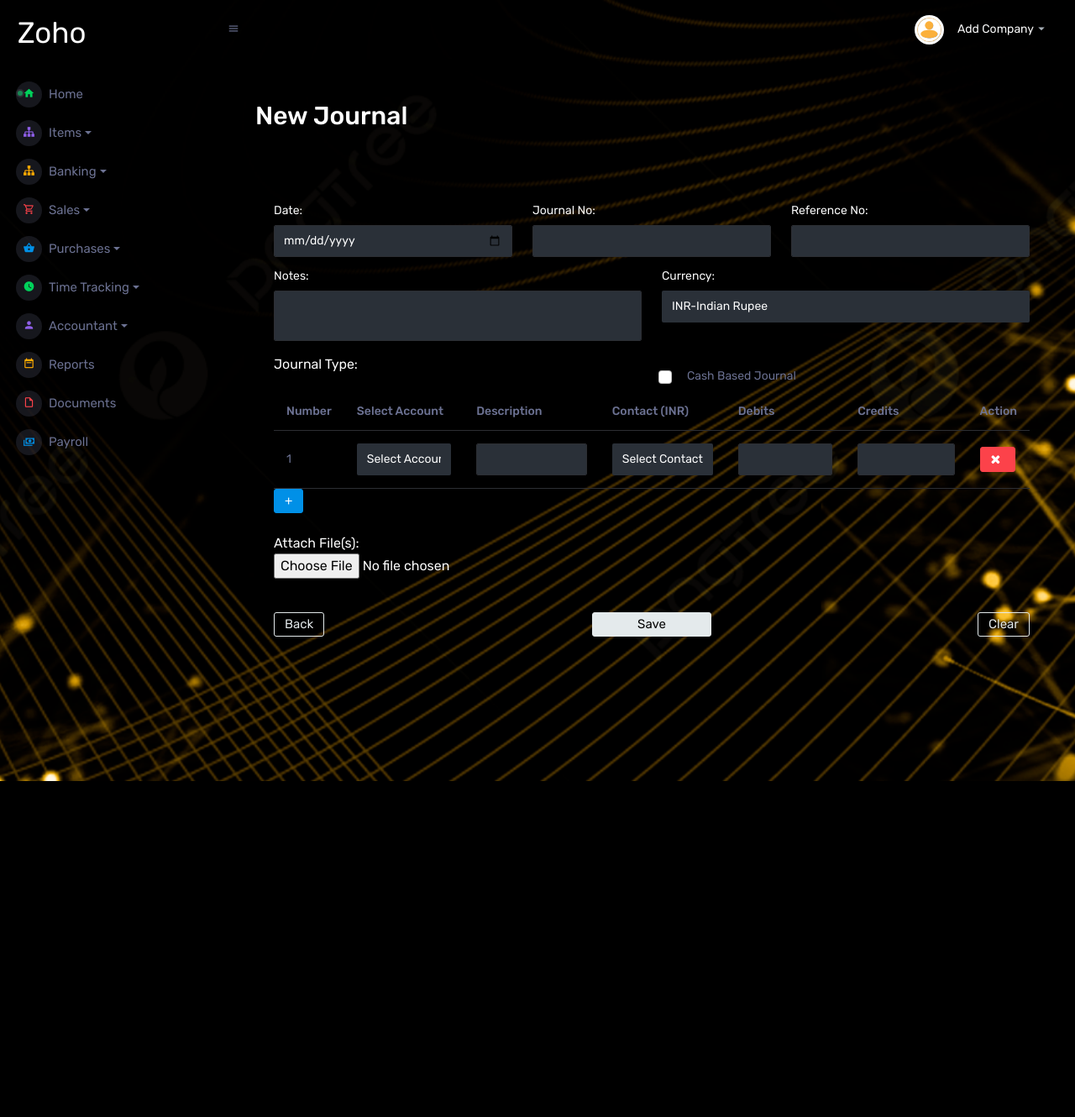
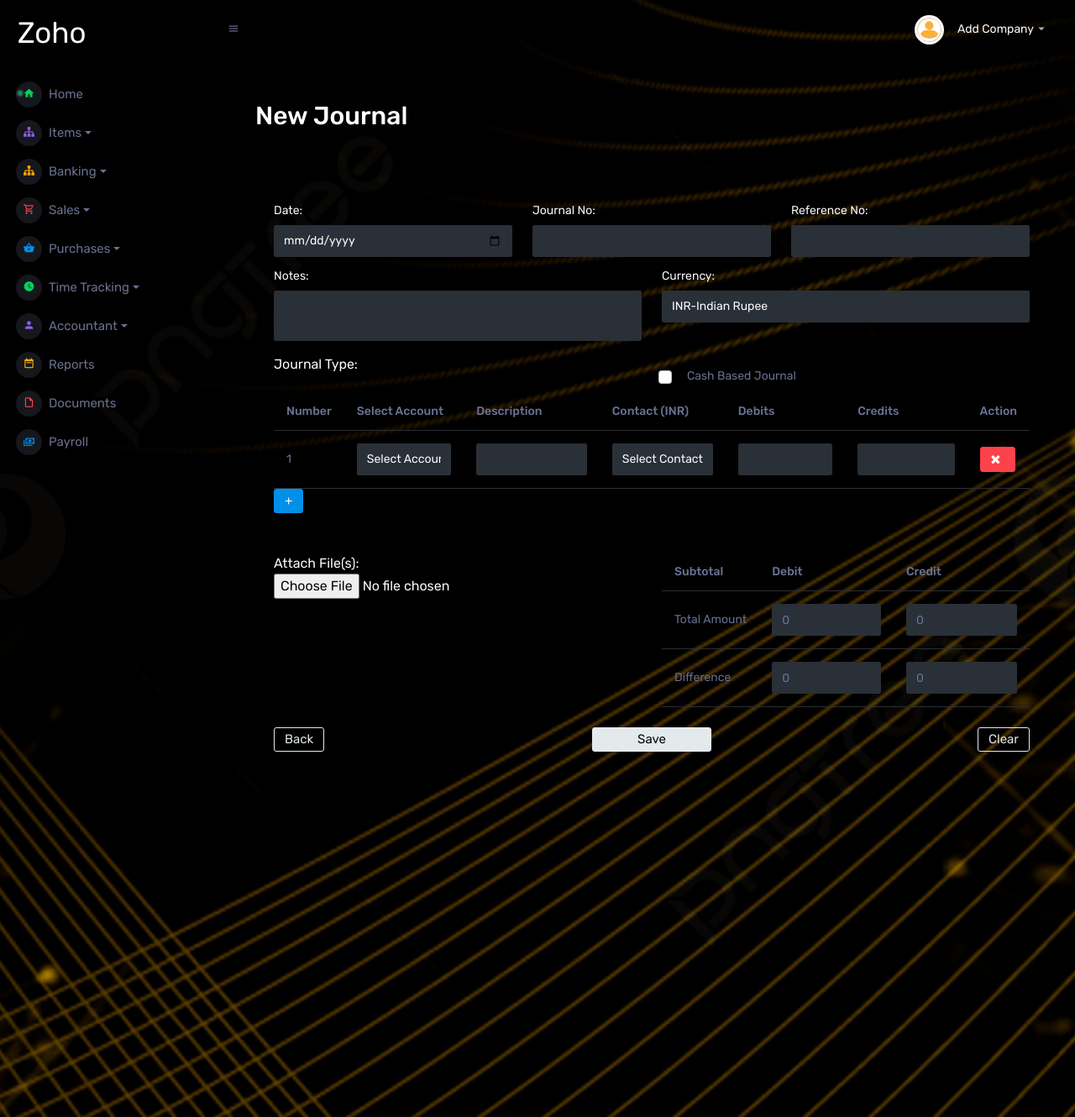
Before and after one commit to mirnafalak8/zoho, a Django app: page /add_journal/ in a window 1280 px wide. Shown: the whole page at 84% size. Before the commit the page ends 930 px from the top, so only its background shows below. Run offline with Django 4.2, Linux system fonts and the light colour scheme; some libraries are stand-ins or nearby versions.

Commit message:
update form

```diff
--- a/zohoapp/templates/add_journal.html
+++ b/zohoapp/templates/add_journal.html
@@ -10,7 +10,7 @@
         margin-top: 5rem;
     }
 </style>
-<section  style="height: 100vh; overflow: auto;">
+<section style="height: 150vh; overflow: auto;">
     <div class="container">
         <div class="row justify-content-center">
             <div class="col-md-12">
@@ -22,19 +22,19 @@
                     <div class="row">
                         <div class="col-md-4">
                             <div class="form-group">
-                                <label for="date">Date:</label>
+                                <label for="">Date:</label>
                                 <input type="date" name="date" class="form-control" required>
                             </div>
                         </div>
                         <div class="col-md-4">
                             <div class="form-group">
-                                <label for="journal_no">Journal No:</label>
+                                <label for="">Journal No:</label>
                                 <input type="text" name="journal_no" class="form-control" required>
                             </div>
                         </div>
                         <div class="col-md-4">
                             <div class="form-group">
-                                <label for="reference_no">Reference No:</label>
+                                <label for="">Reference No:</label>
                                 <input type="text" name="reference_no" class="form-control">
                             </div>
                         </div>
@@ -42,13 +42,13 @@
                     <div class="row">
                         <div class="col-md-6">
                             <div class="form-group">
-                                <label for="notes">Notes:</label>
+                                <label for="">Notes:</label>
                                 <textarea name="notes" class="form-control" style="height: 60px;"></textarea>
                             </div>
                         </div>
                         <div class="col-md-6">
                             <div class="form-group">
-                                <label for="currency">Currency:</label>
+                                <label for="">Currency:</label>
                                 <select name="currency" class="form-control">
                                     <option value="INR">INR-Indian Rupee</option>
                                 </select>
@@ -84,7 +84,9 @@
                                 <td>
                                     <select name="account" class="form-control">
                                         <option value="">Select Account</option>
-                                    <option value="account1">Account 1</option>
+                                        {% for account in accounts %}
+                                        <option value="{{ account.accountName }}">{{ account.accountName }}</option>
+                                        {% endfor %}
                                     </select>
                                 </td>
                                 <td><input type="text" name="description" class="form-control"></td>
@@ -94,20 +96,44 @@
                                         <option value="contact1">Contact 1</option>
                                     </select>
                                 </td>
-                                <td><input type="number" name="debits" class="form-control"></td>
-                                <td><input type="number" name="credits" class="form-control"></td>
+                                <td><input type="number" name="debits" class="form-control" onchange="calculateTotals()"></td>
+                                <td><input type="number" name="credits" class="form-control" onchange="calculateTotals()"></td>
                                 <td><button type="button" class="btn btn-danger" onclick="deleteRow(this)"><i class="fa fa-times"></i></button></td>
                             </tr>
                         </tbody>
                     </table>
                     <button type="button" class="btn btn-primary" onclick="addRow()">+</button>
                     <br><br>
-                    <div class="row">
-                        <div class="col-md-12">
+                    <div class="row mt-4">
+                        <div class="col-md-6">
                             <label for="">Attach File(s):</label>
                             <div class="form-group">
                                 <input type="file" name="attachment" class="form-control-file">
                             </div>
+                        </div>
+
+                        <div class="col-md-6">
+                            <table class="table">
+                                <thead>
+                                    <tr>
+                                        <th>Subtotal</th>
+                                        <th>Debit</th>
+                                        <th>Credit</th>
+                                    </tr>
+                                </thead>
+                                <tbody>
+                                    <tr>
+                                        <td>Total Amount</td>
+                                        <td><input type="number" class="form-control" id="totalDebit" placeholder="0" ></td>
+                                        <td><input type="number" class="form-control" id="totalCredit" placeholder="0" ></td>
+                                    </tr>
+                                    <tr>
+                                        <td>Difference</td>
+                                        <td><input type="number" class="form-control" id="debitDifference" placeholder="0" ></td>
+                                        <td><input type="number" class="form-control" id="creditDifference" placeholder="0"></td>
+                                    </tr>
+                                </tbody>
+                            </table>
                         </div>
                     </div>
                     <div class="row justify-content-center mt-4">
@@ -118,7 +144,7 @@
                             <button type="submit" class="btn btn-secondary w-50">Save</button>
                         </div>
                         <div class="col-md-4 text-end">
-                            <button type="button" class="btn btn-outline-secondary">Clear</button>
+                            <button type="button" class="btn btn-outline-secondary" onclick="clearForm()">Clear</button>
                         </div>
                     </div>
                 </form>
@@ -141,11 +167,19 @@
         var actionCell = row.insertCell(6);
 
         numberCell.innerHTML = rowCount;
-        accountCell.innerHTML = '<input type="text" name="account" class="form-control">';
+        accountCell.innerHTML = '<select name="account" class="form-control"><option value="">Select Account</option>{% for account in accounts %}<option value="{{ account.accountName }}">{{ account.accountName }}</option>{% endfor %}</select>';
+
         descriptionCell.innerHTML = '<input type="text" name="description" class="form-control">';
-        contactCell.innerHTML = '<input type="text" name="contact" class="form-control">';
-        debitsCell.innerHTML = '<input type="number" name="debits" class="form-control">';
-        creditsCell.innerHTML = '<input type="number" name="credits" class="form-control">';
+        var contactSelect = document.createElement('select');
+        contactSelect.name = "contact";
+        contactSelect.className = "form-control";
+        var contactOption = document.createElement('option');
+        contactOption.value = "";
+        contactOption.text = "Select Contact (INR)";
+        contactSelect.appendChild(contactOption);
+        contactCell.appendChild(contactSelect);
+        debitsCell.innerHTML = '<input type="number" name="debits" class="form-control" onchange="calculateTotals()">';
+        creditsCell.innerHTML = '<input type="number" name="credits" class="form-control"onchange="calculateTotals()">';
         actionCell.innerHTML = '<button type="button" class="btn btn-danger" onclick="deleteRow(this)"><i class="fa fa-times"></i></button>';
     }
 
@@ -153,6 +187,39 @@
         var row = button.parentNode.parentNode;
         row.parentNode.removeChild(row);
     }
+
+    function clearForm() {
+        var form = document.querySelector('form');
+        form.reset();
+    }
+
+    function calculateTotals() {
+        var debitInputs = document.querySelectorAll('input[name="debits"]');
+        var creditInputs = document.querySelectorAll('input[name="credits"]');
+        var totalDebit = 0;
+        var totalCredit = 0;
+
+        debitInputs.forEach(function (input) {
+            totalDebit += parseFloat(input.value) || 0;
+        });
+
+        creditInputs.forEach(function (input) {
+            totalCredit += parseFloat(input.value) || 0;
+        });
+
+        document.getElementById('totalDebit').value = totalDebit.toFixed(2);
+        document.getElementById('totalCredit').value = totalCredit.toFixed(2);
+
+        var difference = totalDebit - totalCredit;
+
+        if (difference < 0) {
+            document.getElementById('debitDifference').value = Math.abs(difference).toFixed(2);
+            document.getElementById('creditDifference').value = "0.00";
+        } else {
+            document.getElementById('debitDifference').value = "0.00";
+            document.getElementById('creditDifference').value = difference.toFixed(2);
+        }
+    }
 </script>
 
 {% endblock %}
--- a/zohoapp/templates/base.html
+++ b/zohoapp/templates/base.html
@@ -483,7 +483,7 @@
             <li>
               <div class="dropdown-item">
                 <a class="d-inline-block" style="color: #3f6391" href="{% url 'manual_journal_home' %}">Manual Journal</a>
-                <a class="d-inline-block" style="color: #3f6391;margin-left: 3px;" href="#">
+                <a class="d-inline-block" style="color: #3f6391;margin-left: 3px;" href="{% url 'add_journal' %}">
                   <span class="icon bg-light rounded-circle" style="text-align: right; width: 25px;">
                     <i class="mdi mdi-plus"></i>
                   </span>
--- a/zohoapp/views.py
+++ b/zohoapp/views.py
@@ -2603,26 +2603,27 @@
 
 
 def manual_journal_home(request):
-    return render(request,'manual_journal.html')
+    journal = Journal.objects.all()
+    context = {'journal': journal}
+    return render(request, 'manual_journal_home.html', context)
 
 def add_journal(request):
+    accounts = Account.objects.all()
     if request.method == 'POST':
         date = request.POST.get('date')
         journal_no = request.POST.get('journal_no')
         reference_no = request.POST.get('reference_no')
         notes = request.POST.get('notes')
         currency = request.POST.get('currency')
-        attachment = request.FILES.get('attachment')
-        journal_entry = Journal(
+        cash_journal = request.POST.get('cash_journal')
+        journal = Journal(
             date=date,
             journal_no=journal_no,
             reference_no=reference_no,
             notes=notes,
             currency=currency,
-            attachment=attachment
+            cash_journal=cash_journal
         )
-        journal_entry.save()
-
+        journal.save()
         return redirect('manual_journal_home')
-
-    return render(request, 'add_journal.html')
+    return render(request, 'add_journal.html',{'accounts': accounts})
```
Also changed, not shown: zohoapp/forms.py (+7 -0 lines), zohoapp/models.py (+6 -5 lines). Lines whose indentation alone changed are shown as unchanged.
